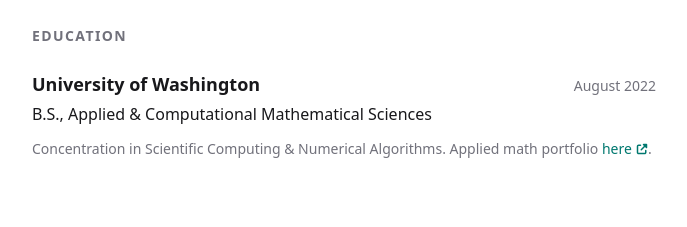
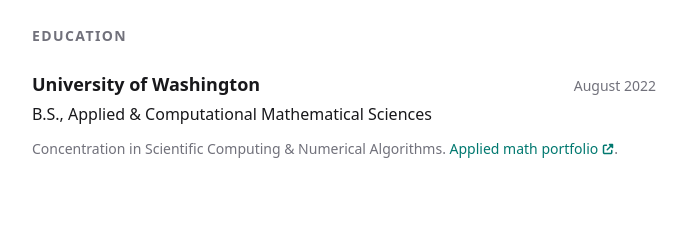
Before and after one commit to j0pp/jon-b-portfolio, a Next.js app: page / in a window 1280 px wide. Shown: the part 1760-1987 px from the top of the page, without its empty margins (296-983 px from the left). Built offline with nearby package versions, Linux system fonts and the light colour scheme.

Commit message:
Link applied math portfolio on descriptive text
Move the link from "here" onto "Applied math portfolio" so the link
text passes Lighthouse's descriptive-link-text SEO audit.

```diff
--- a/src/app/page.tsx
+++ b/src/app/page.tsx
@@ -119,8 +119,11 @@
           {education.degree}
         </p>
         <p className="mt-3 text-sm leading-relaxed text-zinc-500 dark:text-zinc-400">
-          {education.detail} Applied math portfolio{" "}
-          <ExternalLink href={education.portfolioUrl}>here</ExternalLink>.
+          {education.detail}{" "}
+          <ExternalLink href={education.portfolioUrl}>
+            Applied math portfolio
+          </ExternalLink>
+          .
         </p>
       </Section>
 
```
